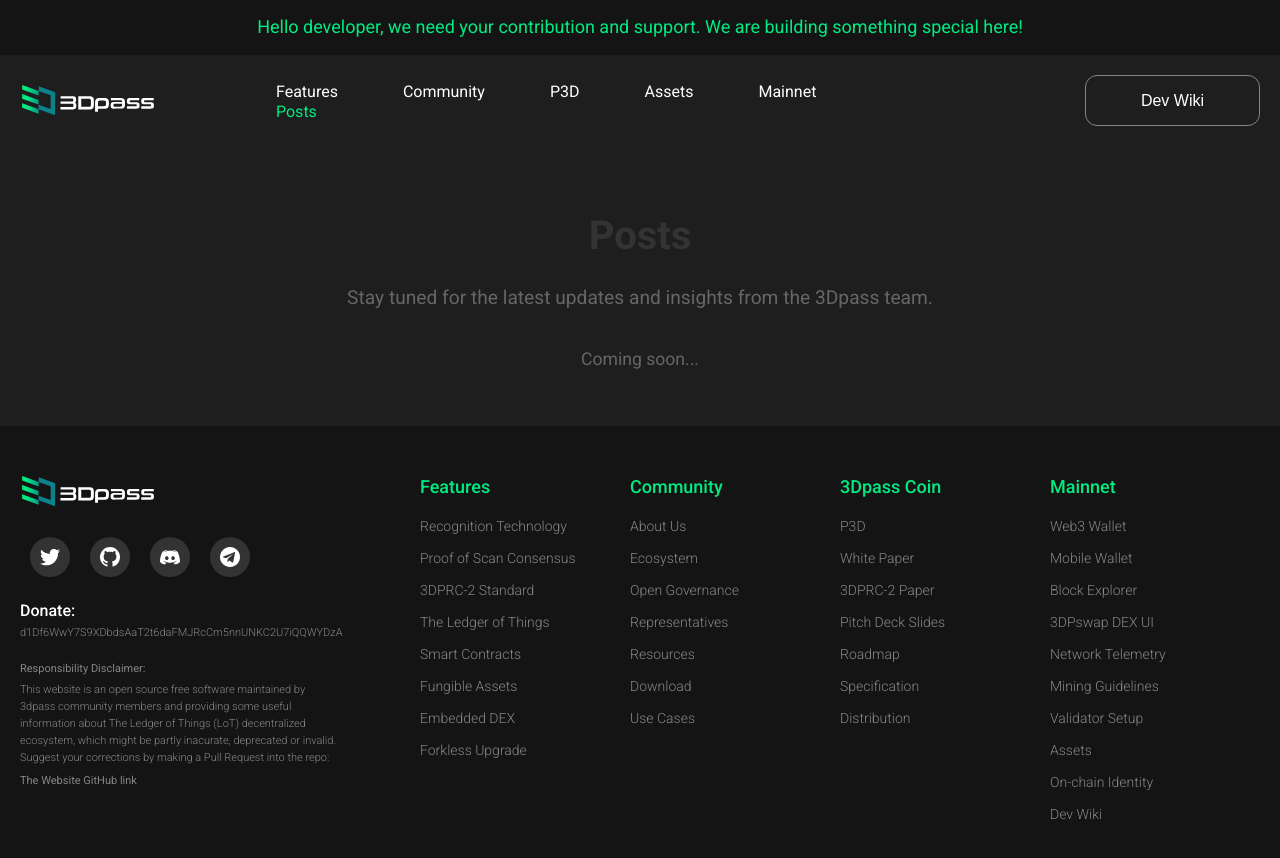
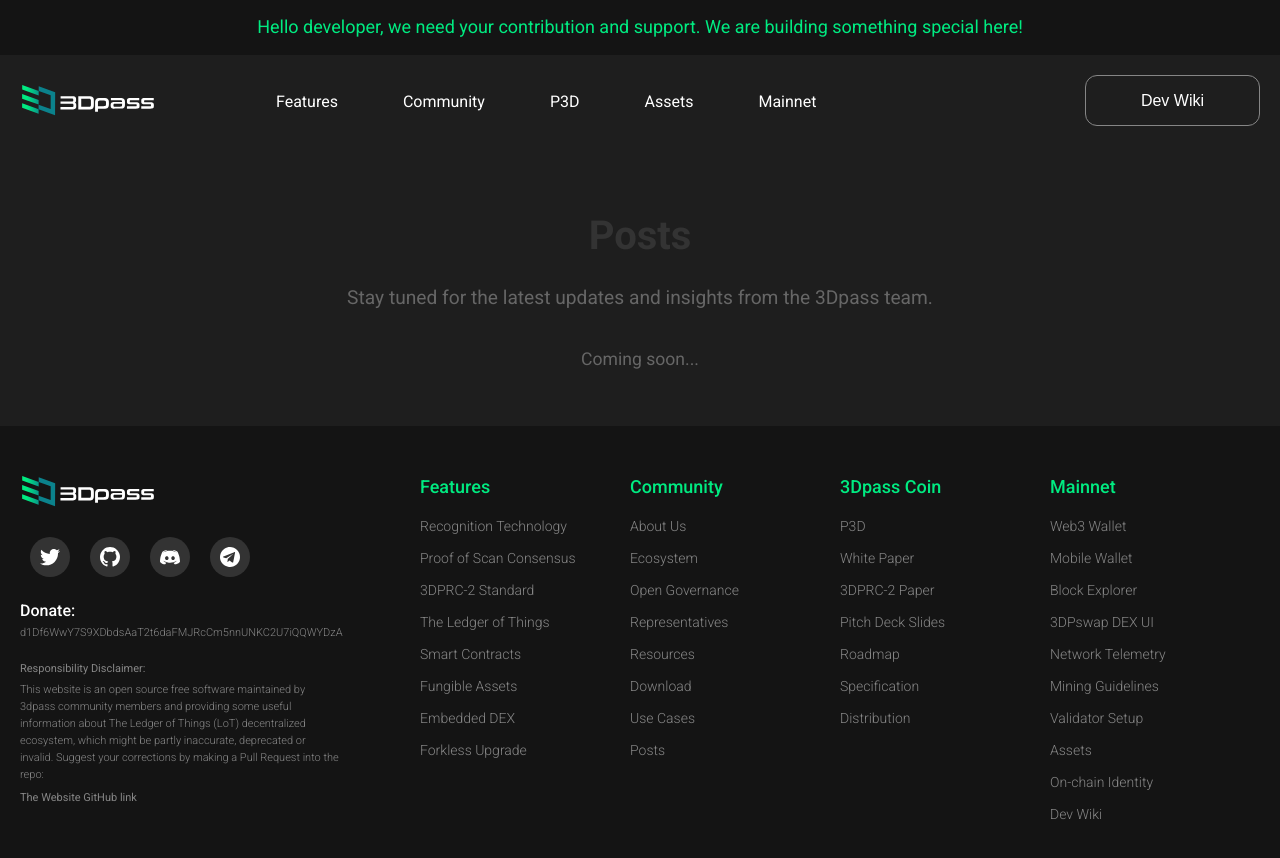
Before and after one commit to 3Dpass/website, a React (Create React App) app: page /posts in a window 1280 px wide. Shown: the top 858 px of the page. Built offline with nearby package versions, Linux system fonts and the light colour scheme; the HTML template or start-up script is replaced by a standard one.

Commit message:
Przeniesiono link Posts z nagłówka do stopki w sekcji Community zgodnie z prośbą CEO

```diff
--- a/src/components/Footer.jsx
+++ b/src/components/Footer.jsx
@@ -1,3 +1,4 @@
+import { Link } from "react-router-dom"; // Dodaj import, jeśli nie ma
 import "../styles/footer.css";
 
 const Footer = () => {
@@ -19,8 +20,8 @@ const Footer = () => {
             <div className="footer-text-left">
               This website is an open source free software maintained
               by 3dpass community members and providing some useful
-                information about  The Ledger of Things (LoT) decentralized
-                ecosystem, which might be partly inacurate, deprecated or invalid.
+              information about The Ledger of Things (LoT) decentralized
+              ecosystem, which might be partly inaccurate, deprecated or invalid.
               Suggest your corrections by making a Pull Request into the repo:
               <a href="https://github.com/3Dpass/website">
                 <div className="footer-item-left">The Website GitHub link</div>
@@ -39,7 +40,7 @@ const Footer = () => {
             <a href="/features#scanproof">
               <div className="footer-item">Proof of Scan Consensus</div>
             </a>
-            <a href="features#3dprc-2">
+            <a href="/features#3dprc-2">
               <div className="footer-item">3DPRC-2 Standard</div>
             </a>
             <a href="/features#ledger">
@@ -83,6 +84,9 @@ const Footer = () => {
             <a href="/community#use-cases">
               <div className="footer-item">Use Cases</div>
             </a>
+            <Link to="/posts">
+              <div className="footer-item">Posts</div>
+            </Link>
           </div>
           <div className="footer-four-parts">
             <a href="/coin">
--- a/src/components/Header.jsx
+++ b/src/components/Header.jsx
@@ -36,7 +36,7 @@ const Header = () => {
         el.setAttribute("content", "3DPass mobile wallet, guideliones, download");
       } else if (location.includes("testnet")) {
         el.setAttribute("content", "3DPass - Testnet, canary network  | Layer 1 blockchain platform for the tokenization of objects, Proof of Scan protocol based on recognition, useful smart contracts and dApps");
-      } else if (location.includes("posts")) { // Dodaj dla Posts
+      } else if (location.includes("posts")) {
         el.setAttribute("content", "3DPass - Latest updates and insights from the 3Dpass team");
       } else {
         el.setAttribute("content", "3DPass - Layer 1 blockchain platform for the tokenization of objects, Proof of Scan protocol based on recognition, useful smart contracts and dApps");
@@ -116,17 +116,6 @@ const Header = () => {
                 Mainnet
               </div>
             </Link>
-            <Link to="/posts"> {/* Dodaj link Posts */}
-              <div
-                className={
-                  location.indexOf("posts") > -1
-                    ? "header-nav active"
-                    : "header-nav"
-                }
-              >
-                Posts
-              </div>
-            </Link>
             <div
               className="hamburger-menu"
               onClick={() => setOpenMenu(!openMenu)}
@@ -195,17 +184,6 @@ const Header = () => {
                   Mainnet
                 </div>
               </Link>
-              <Link to="/posts"> {/* Dodaj link Posts */}
-                <div
-                  className={
-                    location.indexOf("posts") > -1
-                      ? "right-menu-nav active"
-                      : "right-menu-nav"
-                  }
-                >
-                  Posts
-                </div>
-              </Link>
               <Link to="/grants">
                 <div
                   className={
```
Lines whose indentation alone changed are shown as unchanged.
